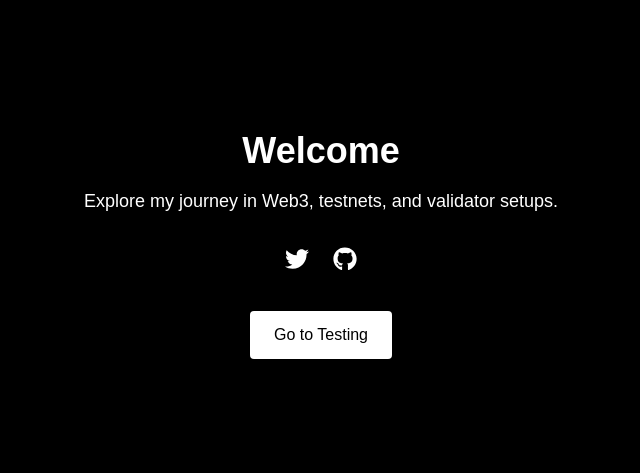
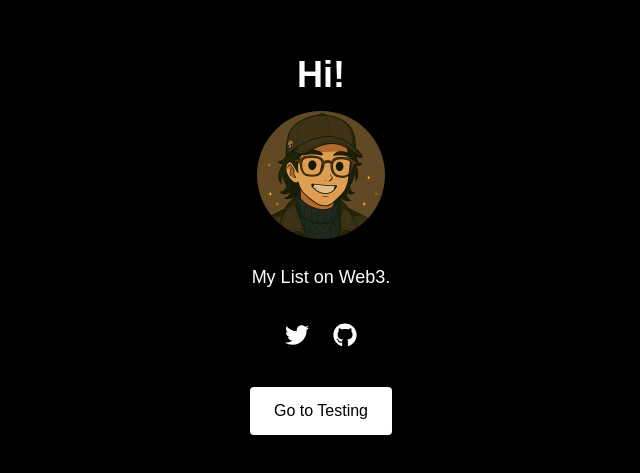
Before and after one commit to Heroness1/daycreed-inframe, a Next.js app: page / in a window 1280 px wide. Shown: the part 155-628 px from the top of the page, without its empty margins (319-959 px from the left). Built offline with nearby package versions, Linux system fonts and the light colour scheme.

Commit message:
Update index.js

```diff
--- a/pages/index.js
+++ b/pages/index.js
@@ -5,7 +5,7 @@ import { FaTwitter, FaGithub } from 'react-icons/fa'
 
 export default function Home() {
   const [typedText, setTypedText] = useState('')
-  const fullText = 'Welcome'
+  const fullText = 'Hi!'
 
   useEffect(() => {
     let i = 0
@@ -25,6 +25,13 @@ export default function Home() {
       <main className="min-h-screen bg-black text-white flex flex-col items-center justify-center p-8">
         <h1 className="text-4xl font-bold mb-4">{typedText}</h1>
 
+        {/* AVATAR */}
+        <img
+          src="/avatar.png"
+          alt="Avatar"
+          className="w-32 h-32 rounded-full mx-auto mb-6 shadow-lg"
+        />
+
         <motion.div
           initial={{ opacity: 0, y: 40 }}
           whileInView={{ opacity: 1, y: 0 }}
@@ -32,22 +39,14 @@ export default function Home() {
           className="text-center"
         >
           <p className="text-lg mb-8">
-            Explore my journey in Web3, testnets, and validator setups.
+            My List on Web3.
           </p>
 
-          <div className="flex space-x-6 justify-center mb-6">
-            <a
-              href="https://twitter.com/Daycreeed"
-              target="_blank"
-              rel="noopener noreferrer"
-            >
+          <div className="flex space-x-6 justify-center">
+            <a href="https://twitter.com/Daycreeed" target="_blank" rel="noopener noreferrer">
               <FaTwitter className="text-2xl hover:text-blue-400 transition" />
             </a>
-            <a
-              href="https://github.com/Heroness1"
-              target="_blank"
-              rel="noopener noreferrer"
-            >
+            <a href="https://github.com/Heroness1" target="_blank" rel="noopener noreferrer">
               <FaGithub className="text-2xl hover:text-gray-400 transition" />
             </a>
           </div>
```
